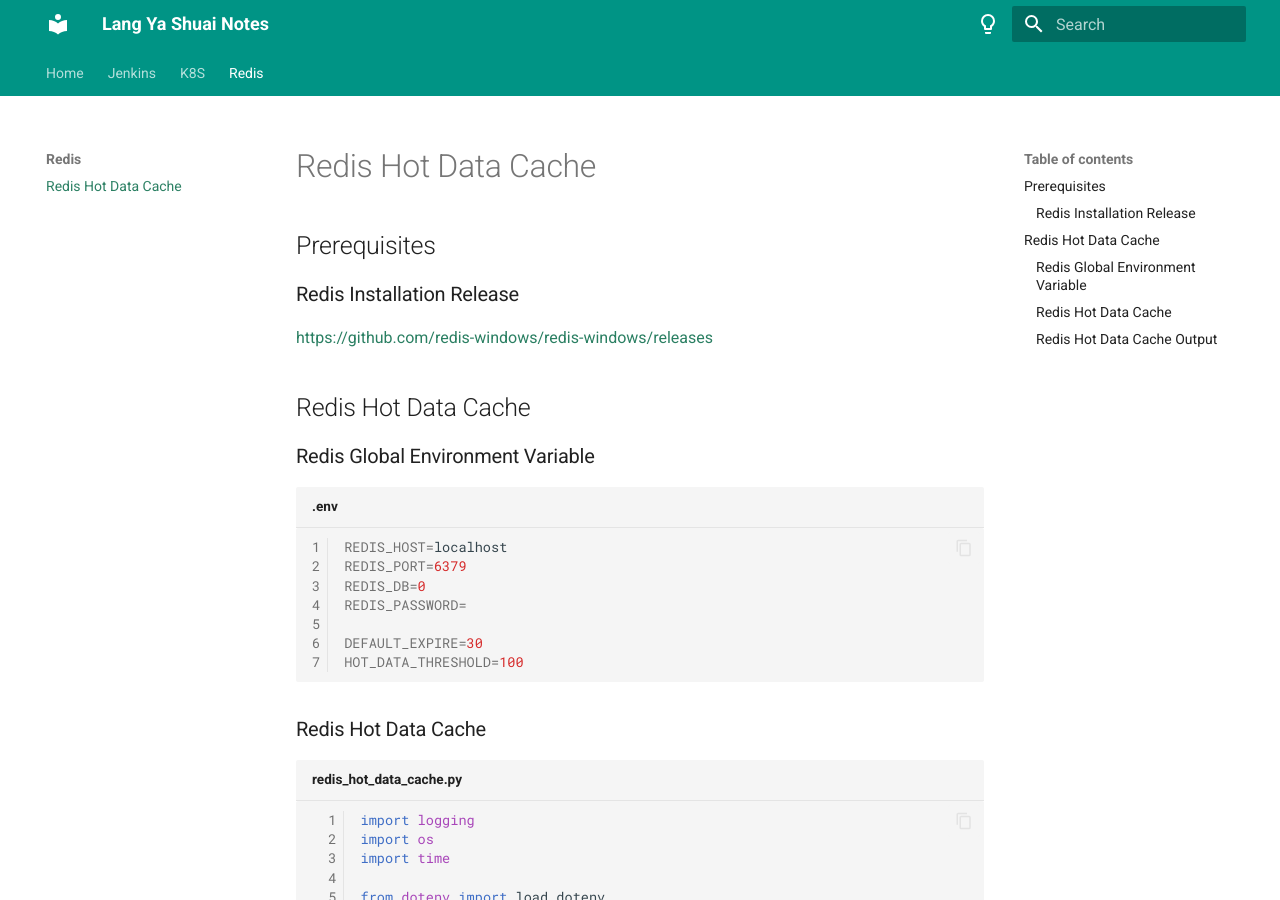
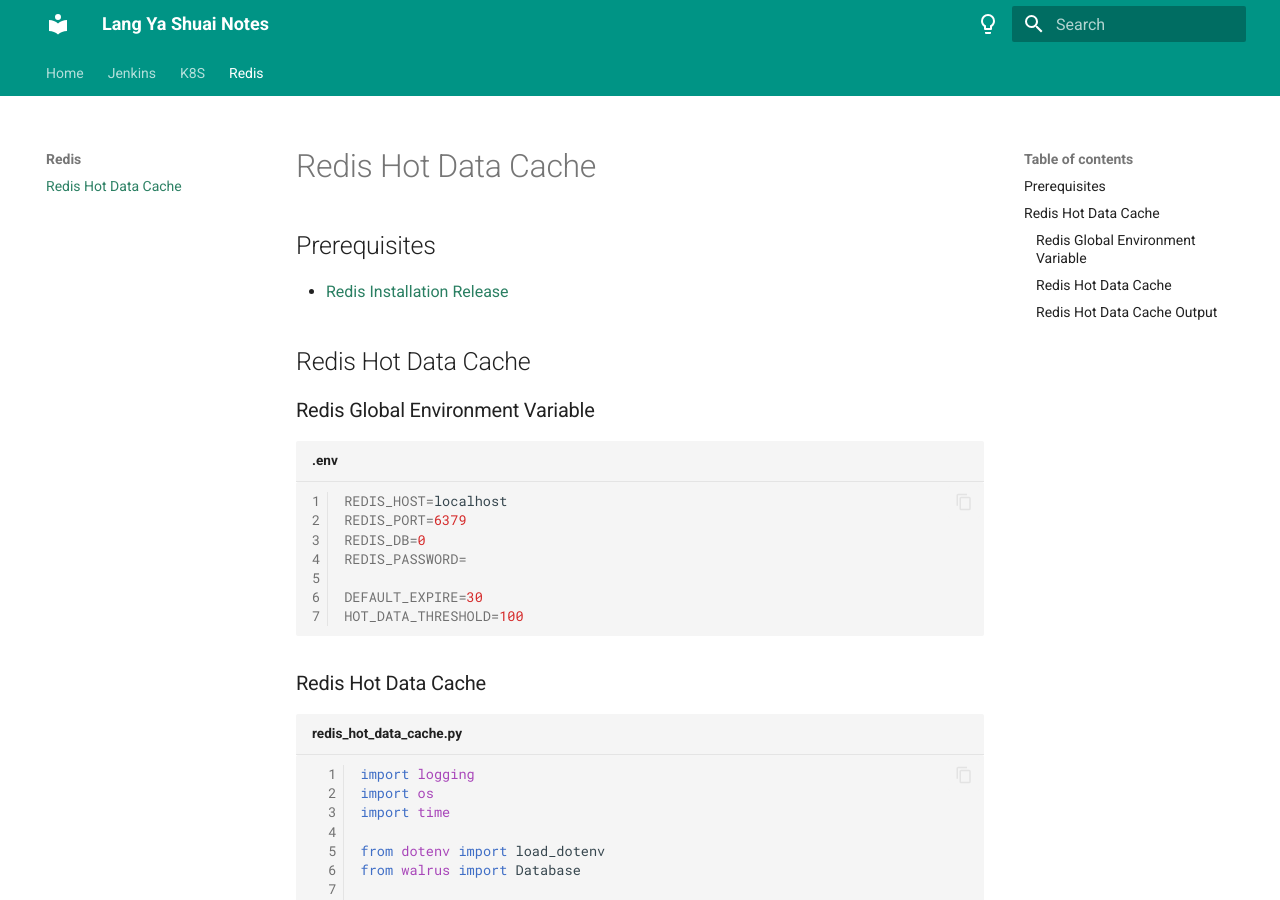
Before and after one commit to zhouushe/notes, an MkDocs documentation site: the page built from docs/redis_hot_data_cache.md, in a window 1280 px wide and 900 px high. Built offline with MkDocs 1.6.1 and Material for MkDocs 9.7.7, drawn with Linux system fonts in a browser that asks for light colours; some of the changed lines change nothing that is shown.

Commit message:
Update redis_hot_data_cache.md

```diff
--- a/docs/redis_hot_data_cache.md
+++ b/docs/redis_hot_data_cache.md
@@ -1,6 +1,5 @@
 ## Prerequisites
-### Redis Installation Release
-[https://github.com/redis-windows/redis-windows/releases](https://github.com/redis-windows/redis-windows/releases)
+- [Redis Installation Release](https://github.com/redis-windows/redis-windows/releases)
 
 ## Redis Hot Data Cache
 ### Redis Global Environment Variable
```
